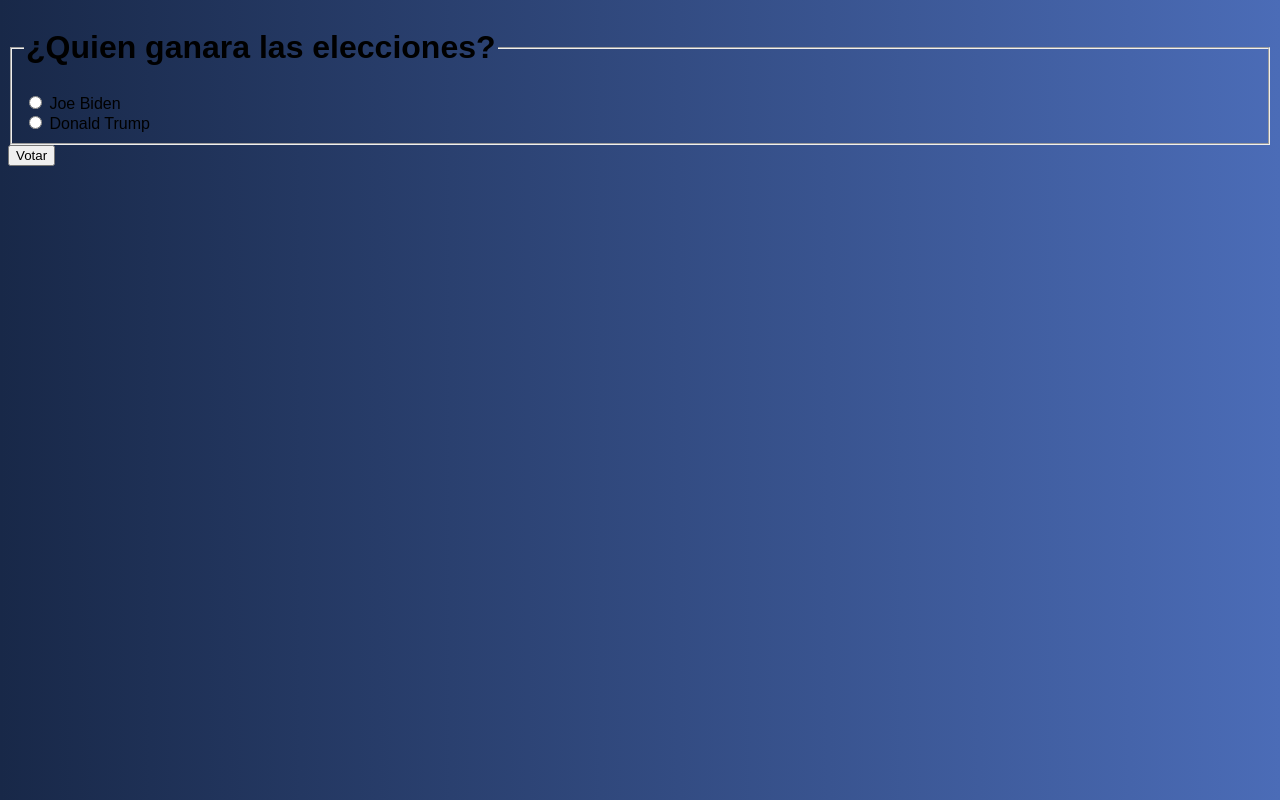
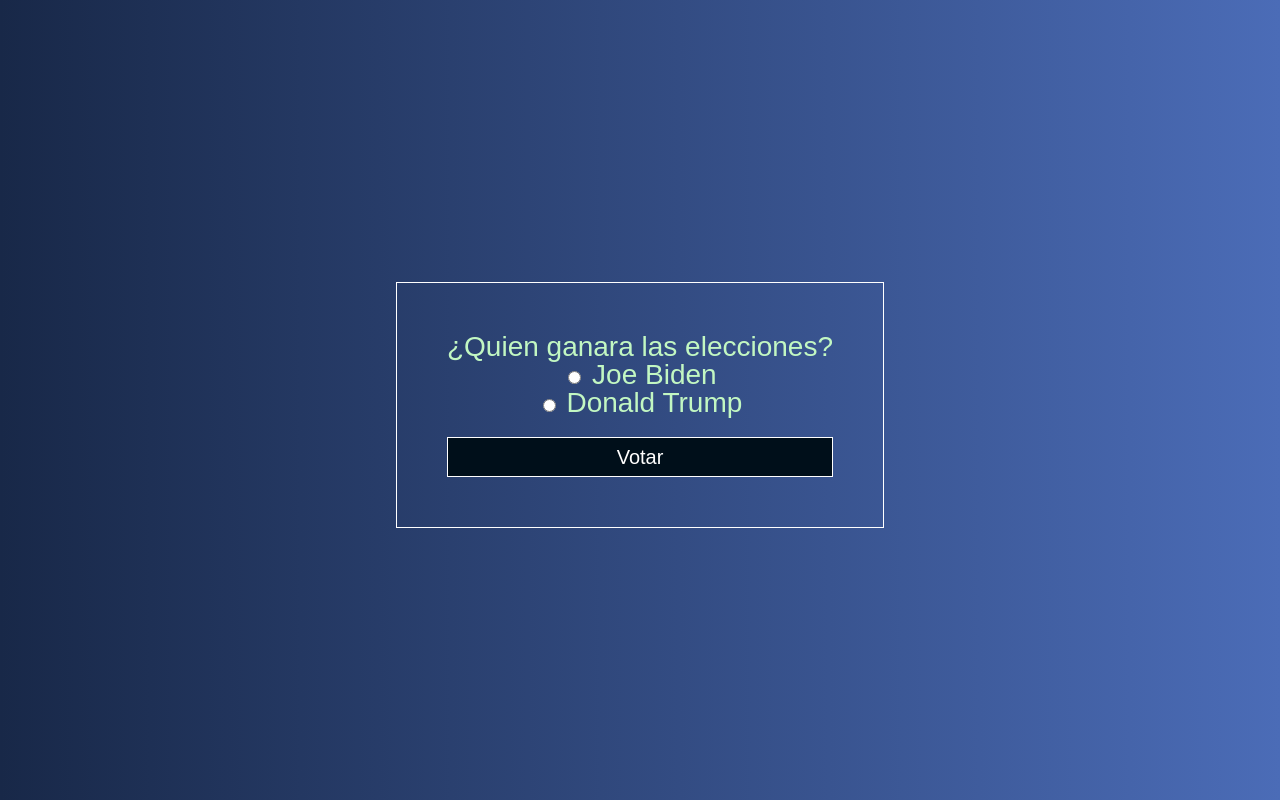
Before and after one commit to samuelmayers/django_examples, a Django app: page /polls/1/ in a window 1280 px wide. Run offline with Django 4.2, Linux system fonts and the light colour scheme; data comes from the database, SQL or seed files in the repository; both versions use the stored data as it was after the commit.

Commit message:
new file:   polls/static/polls/detail.css

```diff
--- /dev/null
+++ b/polls/static/polls/detail.css
@@ -0,0 +1,32 @@
+
+form {
+    color: rgb(194, 247, 194);
+    -webkit-background-clip: text;
+    text-align: center;
+    list-style: none;
+    margin: 30px 0;
+    padding: 50px;
+    width: fit-content;
+    border: 1px solid white;
+    font-size: 28px;
+    margin-bottom: 20px;
+}
+fieldset {
+    flex-direction: column;
+
+}
+input[type="submit"] {
+    -webkit-text-fill-color: white;
+    background-color: hsl(205, 100%, 5%);
+    border: 1px solid white;
+    font-size: 20px;
+    height: 40px;
+    margin-top: 20px;
+    width: 100%;
+    cursor: pointer;
+}
+input[type="submit"]:hover, input[type="submit"]:active {
+    background: linear-gradient(
+        to right, #182848, #4b6cb7
+    );
+}
--- /dev/null
+++ b/polls/static/polls/reset.css
@@ -0,0 +1,48 @@
+/* http://meyerweb.com/eric/tools/css/reset/
+   v2.0 | 20110126
+   License: none (public domain)
+*/
+
+html, body, div, span, applet, object, iframe,
+h1, h2, h3, h4, h5, h6, p, blockquote, pre,
+a, abbr, acronym, address, big, cite, code,
+del, dfn, em, img, ins, kbd, q, s, samp,
+small, strike, strong, sub, sup, tt, var,
+b, u, i, center,
+dl, dt, dd, ol, ul, li,
+fieldset, form, label, legend,
+table, caption, tbody, tfoot, thead, tr, th, td,
+article, aside, canvas, details, embed,
+figure, figcaption, footer, header, hgroup,
+menu, nav, output, ruby, section, summary,
+time, mark, audio, video {
+	margin: 0;
+	padding: 0;
+	border: 0;
+	font-size: 100%;
+	font: inherit;
+	vertical-align: baseline;
+}
+/* HTML5 display-role reset for older browsers */
+article, aside, details, figcaption, figure,
+footer, header, hgroup, menu, nav, section {
+	display: block;
+}
+body {
+	line-height: 1;
+}
+ol, ul {
+	list-style: none;
+}
+blockquote, q {
+	quotes: none;
+}
+blockquote:before, blockquote:after,
+q:before, q:after {
+	content: '';
+	content: none;
+}
+table {
+	border-collapse: collapse;
+	border-spacing: 0;
+}
--- a/polls/static/polls/style.css
+++ b/polls/static/polls/style.css
@@ -1,11 +1,44 @@
+body,
+header,
+ul,
+li,
+footer {
+    align-items: center;
+    display: flex;
+    justify-content: center;
+}
 
-li a{
-    color: rgb(187, 230, 187);
+li a {
+    color: rgb(194, 247, 194);
     padding: 12px;
     font-size: 2em;
     text-decoration: none;
+
 }
+
+header {
+    color: #89d671cb;
+    font-size: 72px;
+    height: 60px;
+    padding: 100px 50px 50px;
+}
+
+ul {
+    flex-direction: column;
+}
+
+header,
+ul {
+    background: linear-gradient(to right,
+            hsl(98, 100%, 62%),
+            hsl(204, 100%, 59%));
+    -webkit-background-clip: text;
+    text-align: center;
+}
+
 body {
+    display: grid;
+    place-items: cente;
     background: #4b6cb7;
     /* fallback for old browsers */
     background: -webkit-linear-gradient(to right, #182848, #4b6cb7);
@@ -13,10 +46,19 @@
     background: linear-gradient(to right, #182848, #4b6cb7);
     /* W3C, IE 10+/ Edge, Firefox 16+, Chrome 26+, Opera 12+, Safari 7+ */
     font-family: Arial, Helvetica, sans-serif;
+    flex-direction: column;
+    height: 100vh;
 }
+
 .color-change-2x:hover {
     -webkit-animation: color-change-2x 2s linear infinite alternate both;
     animation: color-change-2x 2s linear infinite alternate both
+}
+
+header,
+ul {
+
+    text-align: center;
 }
 
 @-webkit-keyframes color-change-2x {
@@ -48,10 +90,25 @@
     box-shadow: 0 8px 32px 0 rgba(31, 38, 135, 0.37);
     list-style: none;
     margin: 30px 0;
-    padding: 5px;
+    padding: 50px;
     width: fit-content;
+    border: 1px solid white;
+    font-size: 28px;
+    margin-bottom: 20px;
 }
 
 li:hover {
     cursor: pointer;
 }
+
+a {
+    color: white;
+    text-decoration: none;
+}
+
+footer {
+    color: rgb(194, 247, 194);
+    justify-content: space-evenly;
+    padding: 50px 0;
+    width: 100vw;
+}
--- a/polls/templates/polls/detail.html
+++ b/polls/templates/polls/detail.html
@@ -1,10 +1,17 @@
-<!---<h1>{{question.question_text}}</h1>
-<ul>
+{% load static %}
+<!DOCTYPE html>
+<html lang="en">
+<head>
+    <meta charset="UTF-8">
+    <meta http-equiv="X-UA-Compatible" content="IE=edge">
+    <meta name="viewport" content="width=device-width, initial-scale=1.0">
+    <link rel="stylesheet" href="{% static 'polls/reset.css' %}">
+    <link rel="stylesheet" href="{% static 'polls/style.css' %}">
+    <link rel="stylesheet" href="{% static 'polls/detail.css' %}">
 
-</ul>-->
-{% load static %}
-<link rel="stylesheet" href="{% static 'polls/style.css' %}">
-
+    <title>{{question.question_text}}</title>
+</head>
+<body>
     <form action="{% url 'polls:vote' question.id %}" method="POST">
         {% csrf_token %}
         <fieldset>
@@ -33,3 +40,9 @@
         </fieldset>
         <input type="submit" value="Votar">
     </form>
+</body>
+</html>
+<!---<h1>{{question.question_text}}</h1>
+<ul>
+
+</ul>-->
```
Also changed, not shown: polls/admin.py (+13 -1 lines), polls/templates/polls/index.html (+27 -0 lines), polls/templates/polls/results.html (+13 -1 lines), db.sqlite3. Lines whose indentation alone changed are shown as unchanged.
